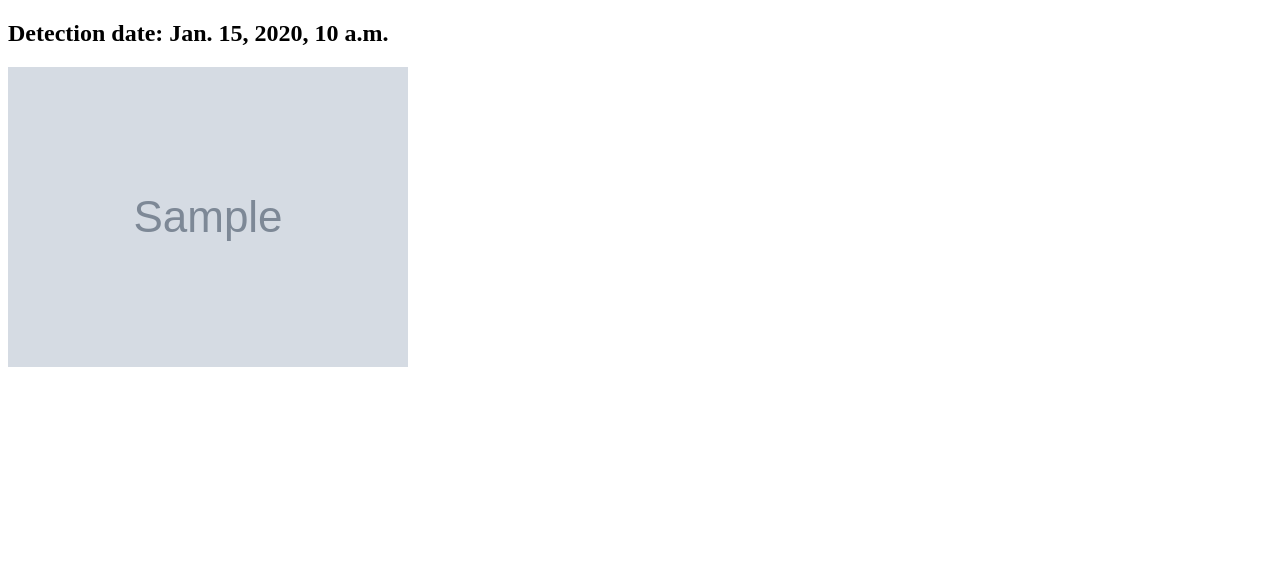
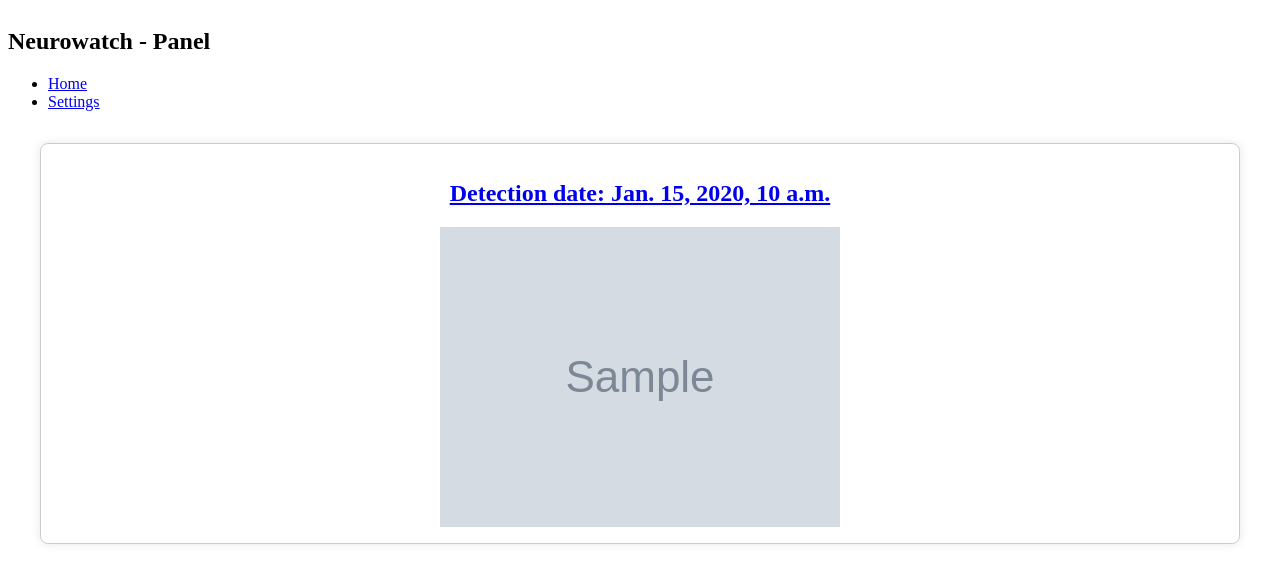
Before and after one commit to neurowatch/server, a Django app: page / in a window 1280 px wide. Shown: the top 583 px of the page. Run offline with Django 5.2, Linux system fonts and the light colour scheme; tables that the repository leaves empty hold one stand-in row (values such as "Sample post"); grey boxes marked "Sample" are stand-in pictures.

Commit message:
Added more templates

```diff
--- a/backend/views.py
+++ b/backend/views.py
@@ -1,4 +1,4 @@
-from django.shortcuts import render
+from django.shortcuts import render, get_object_or_404
 from rest_framework import viewsets
 from .models import VideoClip
 from .serializers import VideoClipSerializer
@@ -14,6 +14,19 @@ def index(request):
         }
     )
 
+def video_detail(request, clip_id):
+    videoclip = get_object_or_404(VideoClip, pk=clip_id)
+    return render(
+        request,
+        'detail.html',
+        context = {
+            "clip" : videoclip
+        }
+    )
+
+def settings(request):
+    pass
+
 # Django Rest Framework ViewSets
 class VideoClipViewSet(viewsets.ModelViewSet):
     queryset = VideoClip.objects.all()
--- a/server/urls.py
+++ b/server/urls.py
@@ -27,6 +27,8 @@ router.register(r'videos', views.VideoClipViewSet)
 
 urlpatterns = [
     path('', views.index, name='index'),
+    path('clip/<int:clip_id>/', views.video_detail, name='video_detail'),
+    path('settings/', views.settings, name='settings'),
     path('api/', include(router.urls)),
     path('admin/', admin.site.urls),
 ]
--- /dev/null
+++ b/templates/header.html
@@ -0,0 +1,11 @@
+<header>
+    <nav>
+        <div class="title">
+            <h1>Neurowatch - Panel</h1>
+        </div>
+        <ul>
+            <li><a href="{% url 'index' %}">Home</a></li>
+            <li><a href="{% url 'settings' %}">Settings</a></li>
+        </ul>
+    </nav>
+</header>
--- a/templates/index.html
+++ b/templates/index.html
@@ -2,12 +2,50 @@
 
 <!DOCTYPE html>
 <html>
+    <head>
+        <style>
+            body {
+                display: flex;
+                flex-direction: column;
+                align-items: center;
+            }
+            header {
+                width: 100%;
+            }
+            .clips-grid-container {
+                display: grid;
+                grid-template-columns: repeat(auto-fit, minmax(300px, 1fr));
+                gap: 1rem;
+                width: 100%;
+                max-width: 1200px;
+                margin: 1rem 0;
+            }
+            .video-clip-item {
+                text-align: center;
+                border: 1px solid #ccc;
+                padding: 1rem;
+                border-radius: 8px;
+                box-shadow: 0 0 10px rgba(0, 0, 0, 0.1);
+            }
+            img {
+                max-width: 100%;
+                max-height: 500px;
+                display: block;
+                margin: 0 auto;
+            }
+        </style>
+    </head>
     <body>
-        {% for clip in videoclips %}
-        <div>
-            <h2>Detection date: {{clip.date}}</h2>
-            <img src="{% get_media_prefix %}{{clip.thumbnail}}" />
+        {% include "header.html" %}
+        <div class="clips-grid-container">
+            {% for clip in videoclips %}
+            <div class="video-clip-item">
+                <a href="{% url 'video_detail' clip.id %}">
+                    <h2>Detection date: {{clip.date}}</h2>
+                    <img src="{% get_media_prefix %}{{clip.thumbnail}}" />
+                </a>
+            </div>
+            {% endfor %}
         </div>
-        {% endfor %}
     </body>
 </html>
```
Also changed, not shown: templates/detail.html (added, +25 -0 lines), templates/settings.html (added).
